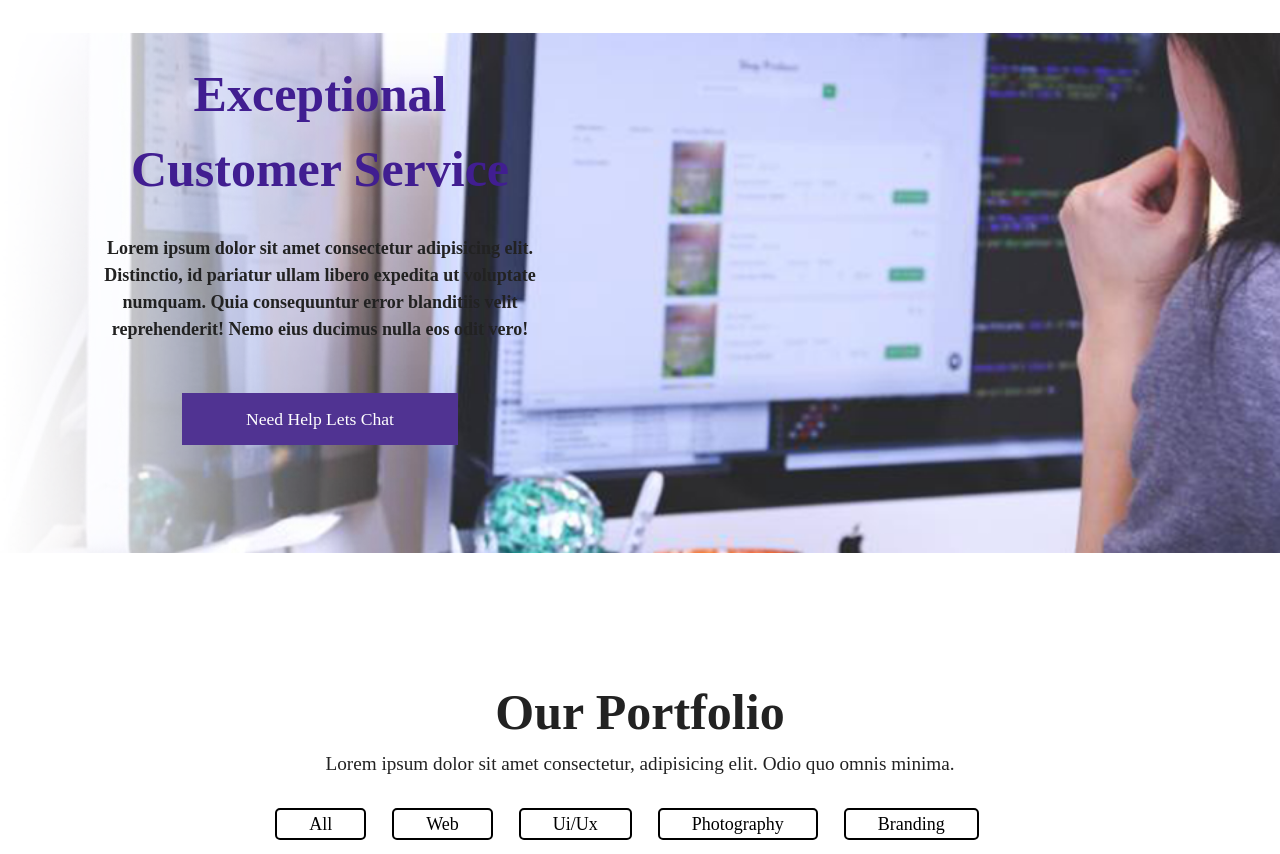
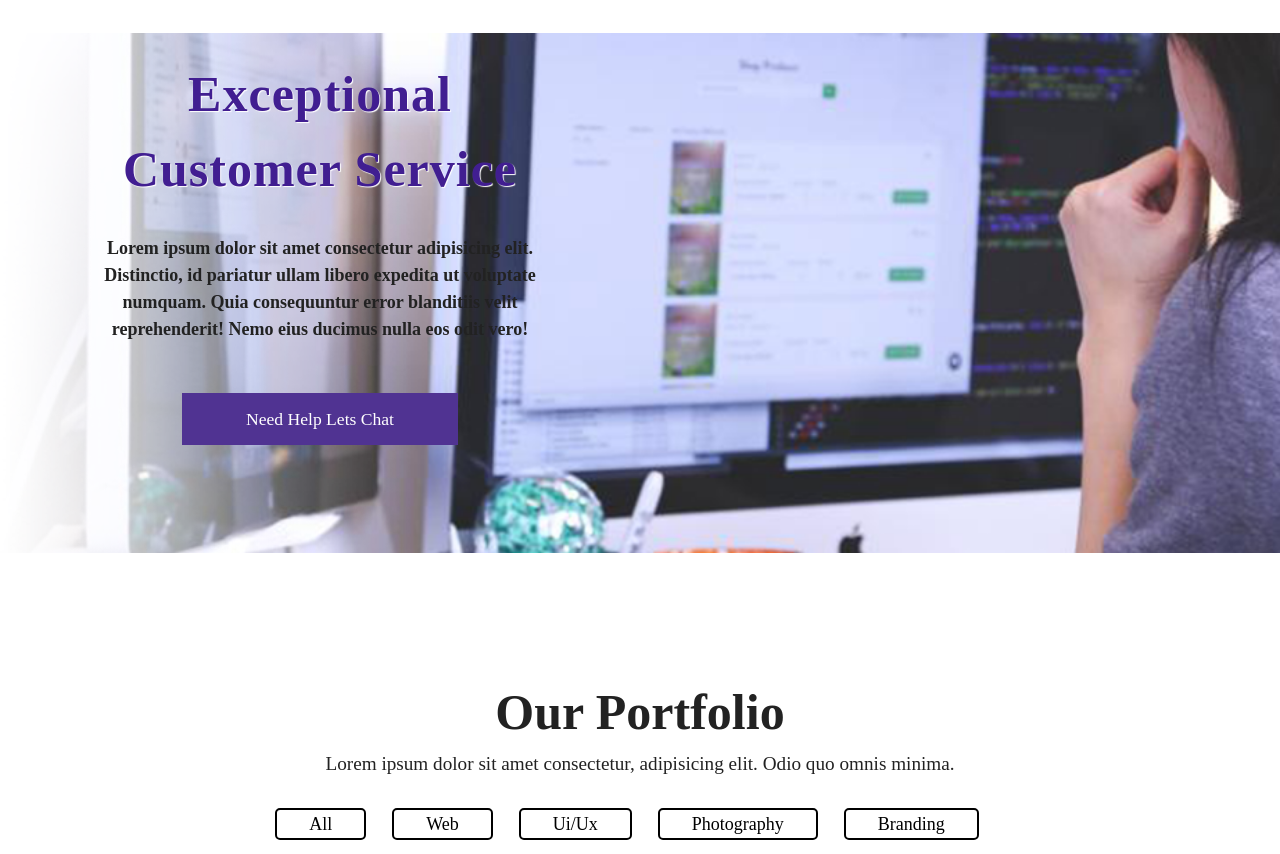
Before and after one commit to reggiekcollins/psd-landing-page, a plain HTML site: page index.html in a window 1280 px wide. Shown: the part 1368-2222 px from the top of the page. Drawn offline with nearby package versions, Linux system fonts and the light colour scheme.

Commit message:
added text-shadow and letter spacing.

```diff
--- a/css/main.css
+++ b/css/main.css
@@ -250,6 +250,8 @@ header .btn {
   font-size: 50px;
   color: #411e91;
   text-transform: capitalize;
+  text-shadow: 1px 1px 1px #fff;
+  letter-spacing: 1px;
 }
 
 #customer-care p {
```
